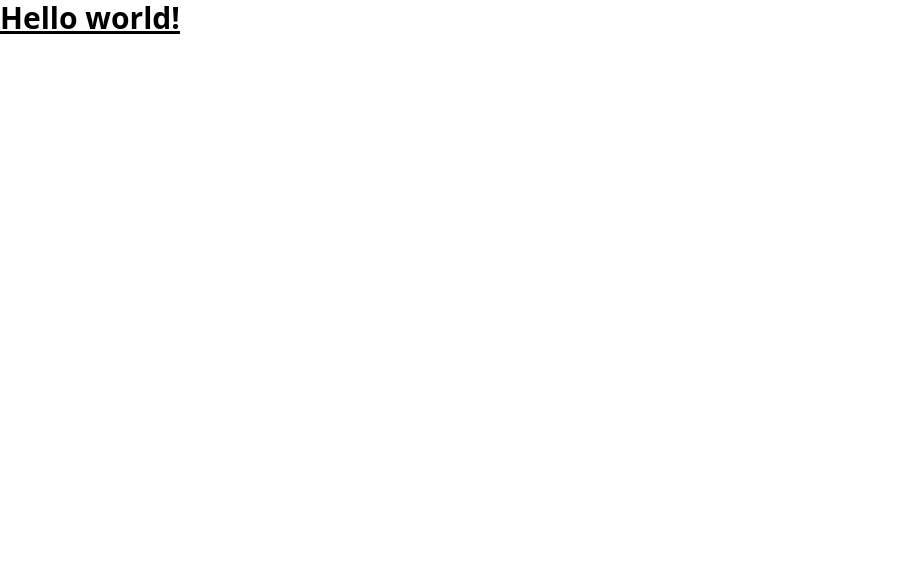
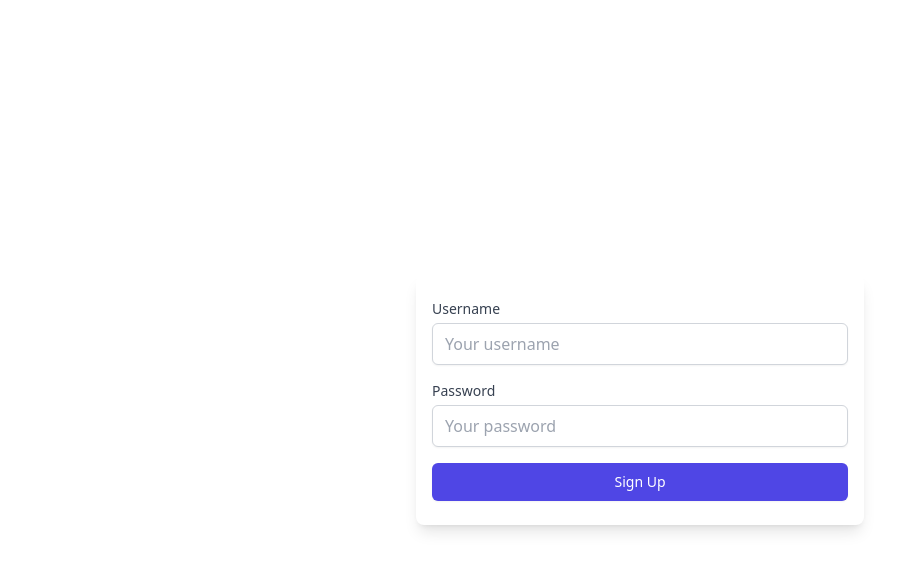
Before and after one commit to drewkybrown/MERN-CHAT-APP, a React (Vite) app in the folder client/: page / in a window 1280 px wide. Shown: the top 570 px of the page, without its empty margins (0-924 px from the left). Built offline with nearby package versions, Linux system fonts and the light colour scheme.

Commit message:
Add SignUp component with form and submission logic

```diff
--- a/client/package.json
+++ b/client/package.json
@@ -14,6 +14,7 @@
     "react-dom": "^18.2.0"
   },
   "devDependencies": {
+    "@tailwindcss/forms": "^0.5.7",
     "@types/react": "^18.2.43",
     "@types/react-dom": "^18.2.17",
     "@vitejs/plugin-react": "^4.2.1",
--- a/client/src/App.jsx
+++ b/client/src/App.jsx
@@ -1,9 +1,8 @@
-import React from "react";
-
 import "./App.css";
+import SignUp from "./components/SignUp";
 
 function App() {
-  return <h1 className="text-3xl font-bold underline">Hello world!</h1>;
+  return <SignUp />;
 }
 
 export default App;
--- /dev/null
+++ b/client/src/components/SignUp.jsx
@@ -0,0 +1,70 @@
+import React, { useState } from "react";
+
+function SignUp() {
+  const [username, setUsername] = useState("");
+  const [password, setPassword] = useState("");
+
+  const handleSubmit = (e) => {
+    e.preventDefault();
+    // Handle the form submission logic here
+    console.log(username, password);
+  };
+
+  return (
+    <div className="flex justify-center items-center h-screen">
+      <div className="w-full max-w-md px-4 py-6 bg-white rounded-lg shadow-lg">
+        <form onSubmit={handleSubmit} className="space-y-4">
+          {/* Username Field */}
+          <div>
+            <label
+              htmlFor="username"
+              className="block text-sm font-medium text-gray-700"
+            >
+              Username
+            </label>
+            <input
+              type="text"
+              id="username"
+              name="username"
+              className="mt-1 block w-full px-3 py-2 border border-gray-300 rounded-md shadow-sm placeholder-gray-400 focus:outline-none focus:ring-indigo-500 focus:border-indigo-500"
+              placeholder="Your username"
+              value={username}
+              onChange={(e) => setUsername(e.target.value)}
+            />
+          </div>
+
+          {/* Password Field */}
+          <div>
+            <label
+              htmlFor="password"
+              className="block text-sm font-medium text-gray-700"
+            >
+              Password
+            </label>
+            <input
+              type="password"
+              id="password"
+              name="password"
+              className="mt-1 block w-full px-3 py-2 border border-gray-300 rounded-md shadow-sm placeholder-gray-400 focus:outline-none focus:ring-indigo-500 focus:border-indigo-500"
+              placeholder="Your password"
+              value={password}
+              onChange={(e) => setPassword(e.target.value)}
+            />
+          </div>
+
+          {/* Submit Button */}
+          <div>
+            <button
+              type="submit"
+              className="w-full flex justify-center py-2 px-4 border border-transparent rounded-md shadow-sm text-sm font-medium text-white bg-indigo-600 hover:bg-indigo-700 focus:outline-none focus:ring-2 focus:ring-offset-2 focus:ring-indigo-500"
+            >
+              Sign Up
+            </button>
+          </div>
+        </form>
+      </div>
+    </div>
+  );
+}
+
+export default SignUp;
--- a/client/tailwind.config.js
+++ b/client/tailwind.config.js
@@ -1,8 +1,9 @@
 /** @type {import('tailwindcss').Config} */
 export default {
   content: ["./index.html", "./src/**/*.{js,ts,jsx,tsx}"],
+
   theme: {
     extend: {},
   },
-  plugins: [],
+  plugins: [require("@tailwindcss/forms")], // Update this line
 };
```
Also changed, not shown: 1 other file (tests, documents, lock files or other folders).
